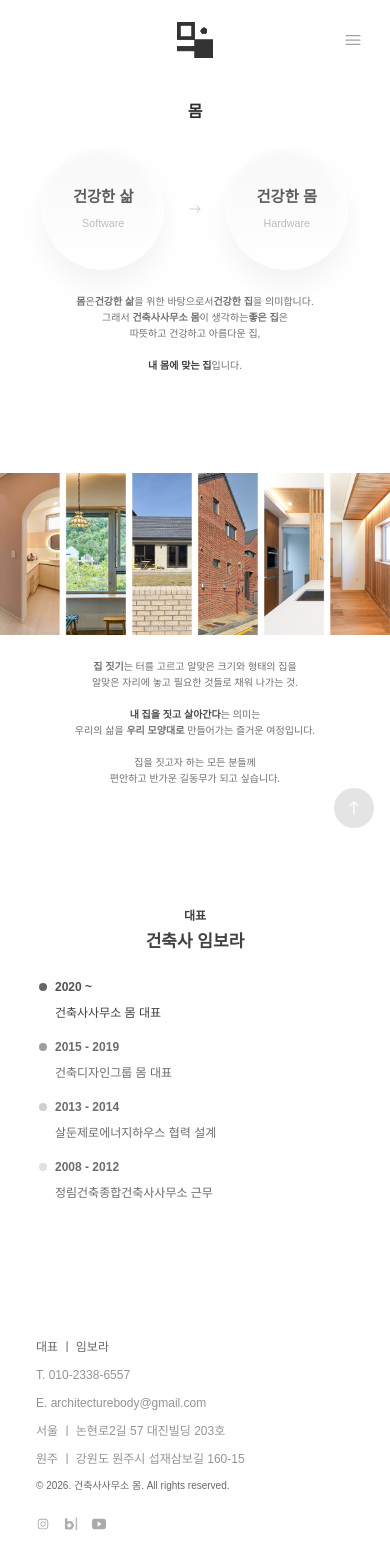
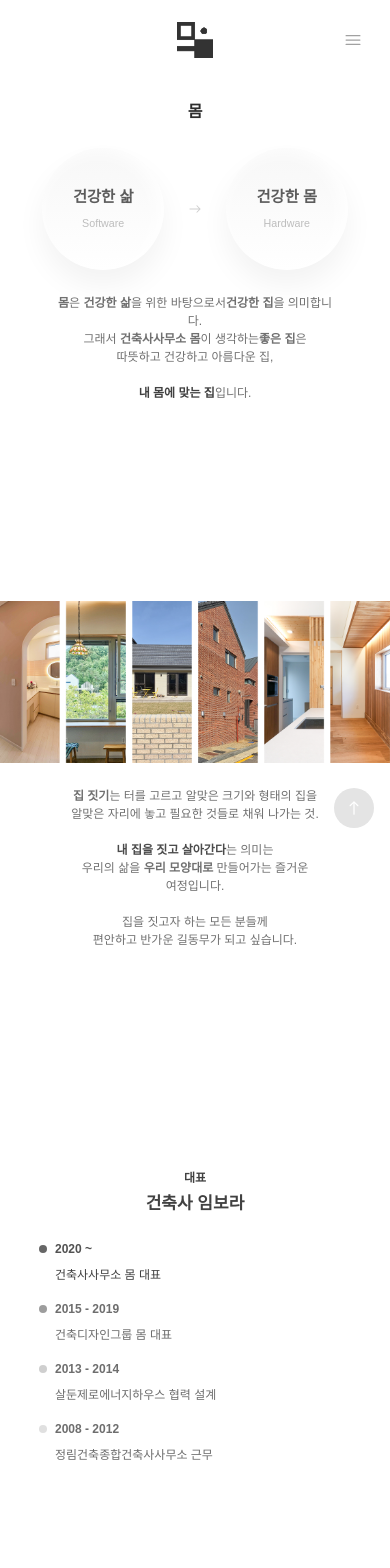
Before and after one commit to minhong1126/archibody, a Next.js app: page /about in a window 390 px wide. Shown: the top 1568 px of the page. Built offline with nearby package versions, Linux system fonts and the light colour scheme.

Commit message:
refactor: 소개 페이지 수정사항 반영

```diff
--- a/app/about/page.tsx
+++ b/app/about/page.tsx
@@ -7,13 +7,13 @@ import ThirdSection from '@/pageComponents/about/ThirdSection';
 const Page = () => {
   return (
     <>
-      <div className="mb-20 pt-20 lg:mb-0 lg:h-screen lg:snap-start lg:pt-0">
+      <div className="mb-45 pt-20 lg:mb-0 lg:h-screen lg:snap-start lg:pt-0">
         <FirstSection />
       </div>
-      <div className="mb-20 lg:mb-0 lg:h-screen lg:snap-start">
+      <div className="mb-45 lg:mb-0 lg:h-screen lg:snap-start">
         <SecondSection />
       </div>
-      <div className="mb-20 lg:mb-0 lg:h-screen lg:snap-start">
+      <div className="mb-45 lg:mb-0 lg:h-screen lg:snap-start">
         <ThirdSection />
       </div>
       <div className="lg:snap-start">
--- a/pageComponents/about/FirstSection.tsx
+++ b/pageComponents/about/FirstSection.tsx
@@ -40,9 +40,9 @@ const FirstSection = () => {
         </div>
       </div>
 
-      <p className="max-w-[clamp(18rem,60vw,56.25rem)] text-center text-[clamp(10px,1.6vw,24px)] leading-[clamp(1rem,2.5vw,2.5rem)] font-normal text-[#707070]">
+      <p className="max-w-[clamp(18rem,60vw,56.25rem)] text-center text-[clamp(0.75rem,1.4vw,1.25rem)] leading-[clamp(1.125rem,2vw,1.875rem)] font-normal text-[#707070]">
         <span className="font-semibold">몸</span>은
-        <span className="font-semibold">건강한 삶</span>을 위한 바탕으로서
+        <span className="font-semibold"> 건강한 삶</span>을 위한 바탕으로서
         <span className="font-semibold">건강한 집</span>을 의미합니다.
         <br />
         그래서 <span className="font-semibold">건축사사무소 몸</span>이 생각하는
--- a/pageComponents/about/SecondSection.tsx
+++ b/pageComponents/about/SecondSection.tsx
@@ -8,7 +8,7 @@ const SecondSection = () => {
         <Image src={aboutImage} alt="about" className="h-auto w-full" />
       </div>
 
-      <p className="max-w-[clamp(18rem,60vw,56.25rem)] text-center text-[clamp(10px,1.5vw,24px)] leading-[clamp(1rem,2.5vw,2.5rem)] font-normal break-keep text-[#707070]">
+      <p className="max-w-[clamp(18rem,60vw,56.25rem)] text-center text-[clamp(0.75rem,1.4vw,1.25rem)] leading-[clamp(1.125rem,2vw,1.875rem)] font-normal break-keep text-[#707070]">
         <span className="font-semibold">집 짓기</span>는 터를 고르고 알맞은
         크기와 형태의 집을
         <br className="lg:hidden" /> 알맞은 자리에 놓고 필요한 것들로 채워
```
